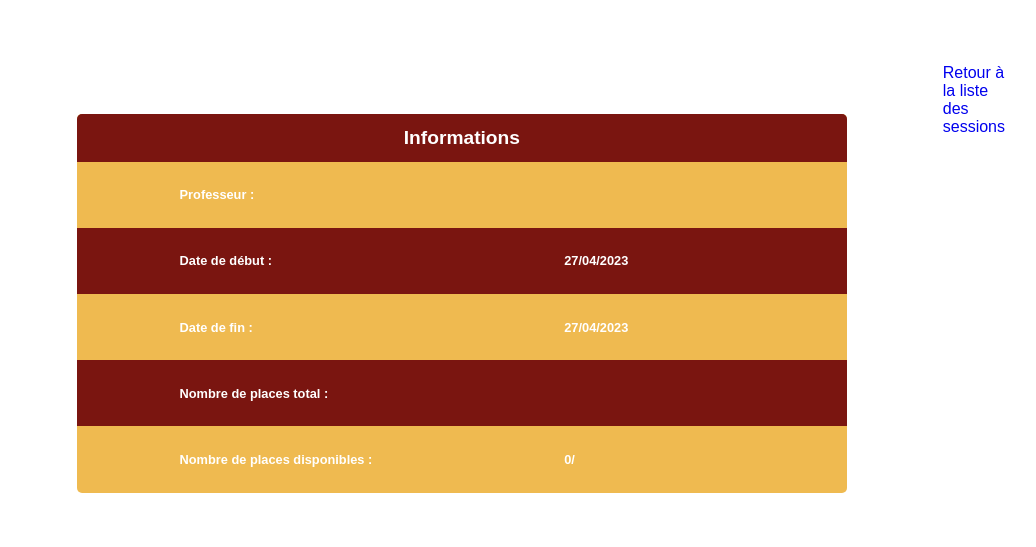
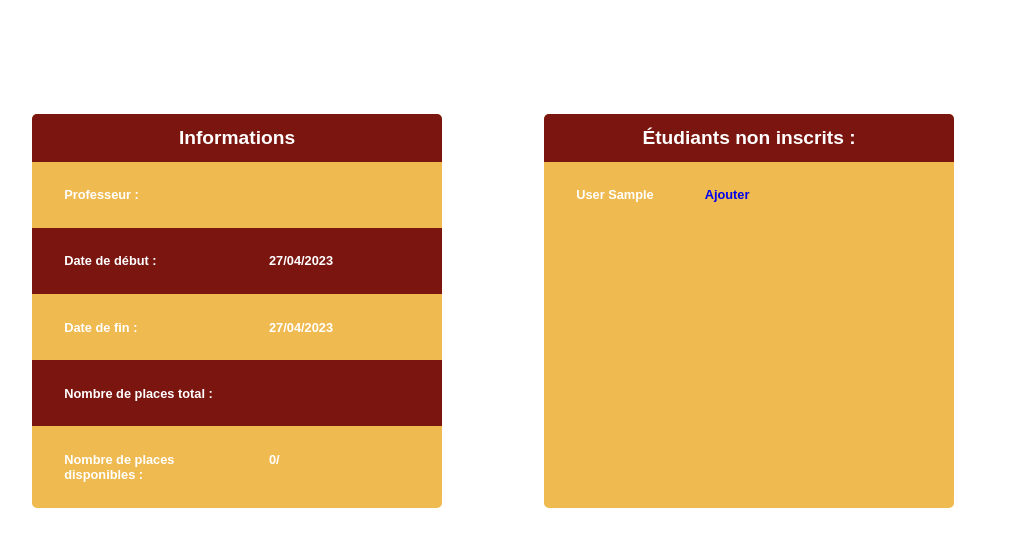
Before and after one commit to Zicka67/Symfony-session, a PHP site: template templates/formation/detailSession.html.twig in a window 1280 px wide. Shown: the part 73-620 px from the top of the page, without its empty margins (147-1183 px from the left). Run offline with PHP 8.4, Linux system fonts and the light colour scheme; the template is opened without the code that fills it: most values are stand-ins (such as "Sample title", 1, 10 or a date in 2020); some libraries are stand-ins or nearby versions.

Commit message:
Ajout du tableau pour les étudiants non inscrit

```diff
--- a/templates/formation/detailSession.html.twig
+++ b/templates/formation/detailSession.html.twig
@@ -18,26 +18,24 @@
       </thead>
       <tbody>
         <tr>
-          {# Peut aussi s'afficher via toString mais préférence pour cette logique #}
-          <td>Professeur :</td>
-          <td>{{ session.former.firstName }} {{ session.former.lastName }}</td>
+          <td class="text-center">Professeur :</td>
+          <td class="margin text-center">{{ session.former.firstName }} {{ session.former.lastName }}</td>
         </tr>
         <tr>
-          <td>Date de début :</td>
-          <td>{{ session.dateBegin|date('d/m/Y') }}</td>
+          <td class="text-center">Date de début :</td>
+          <td class="reset text-center">{{ session.dateBegin|date('d/m/Y') }}</td>
         </tr>
         <tr>
-          <td>Date de fin :</td>
-          <td>{{ session.dateEnd|date('d/m/Y') }}</td>
+          <td class="text-center">Date de fin :</td>
+          <td class="reset text-center">{{ session.dateEnd|date('d/m/Y') }}</td>
         </tr>
         <tr>
-          <td>Nombre de places total :</td>
-          <td>{{ session.nbPlaces }}</td>
+          <td class="text-center">Nombre de places total :</td>
+          <td class="reset text-center">{{ session.nbPlaces }}</td>
         </tr>
         <tr>
-          {# On fait une soustraction simple, nbPlaces - le nbr de la collection de students dans session #}
-          <td>Nombre de places disponibles :</td>
-          <td>{{ session.nbPlaces - session.students|length }}/{{ session.nbPlaces }}</td>
+          <td class="text-center">Nombre de places disponibles :</td>
+          <td class="text-center">{{ session.nbPlaces - session.students|length }}/{{ session.nbPlaces }}</td>
         </tr>
       </tbody>
 
@@ -60,27 +58,40 @@
           {# On parcours la collections de stagiaire(students) de session avec une condition pour vérifier si ell eest vide #}
           {% for student in session.students %}
             <tr>
-              <td><a href="{{ path('app_showDetailsStudent', {'id': student.id}) }}">{{ student.firstName }} {{ student.lastName }}</a></td>
+              <td><a class="reset" href="{{ path('app_showDetailsStudent', {'id': student.id}) }}">{{ student.firstName }} {{ student.lastName }}</a></td>
             </tr>
           {% endfor %}
         </tbody>
 
       </table>
 
-        {# {% if nonInscrits is not empty %}
-          <h2>Étudiants non inscrits :</h2>
-          <ul>
-              {% for student in nonInscrits %}
-                  <li>{{ student.lastName }} {{ student.firstName }}</li>
-              {% endfor %}
-          </ul>
-        {% endif %} #}
-
     </div>
-</div>
   {% endif %}
 
-  <a href="{{ path('formation_sessions', {'id': formation.id, 'sessionId': session.id}) }}">Retour à la liste des sessions</a>
-  {# <br>
+  {% if studentsNotInSession is defined and studentsNotInSession is not empty %}
+  <div class="basic-tab">
+    <table class="tabDetailSession">
+      <thead>
+        <tr>
+          <th>Étudiants non inscrits :</th>
+        </tr>
+      </thead>
+      <tbody>
+        {% for student in studentsNotInSession %}
+        <tr>
+          <td class="addingTd">{{ student.lastName }} {{ student.firstName }} <a href="{{ path('app_addStudentToSession', {'id': session.id, 'studentId': student.id}) }}" class="btn btn-primary">Ajouter</a></td>
+        </tr>
+        {% endfor %}
+      </tbody>
+    </table>
+  </div>
+{% else %}
+  <p>Aucun étudiant libre.</p>
+{% endif %}
+
+</div>
+
+{# <a href="{{ path('formation_sessions', {'id': formation.id, 'sessionId': session.id}) }}">Retour à la liste des sessions</a> #}
+{# <br>
   <a href="{{ path('app_home') }}">Retour à l'accueil</a> #}
 {% endblock %}
```
